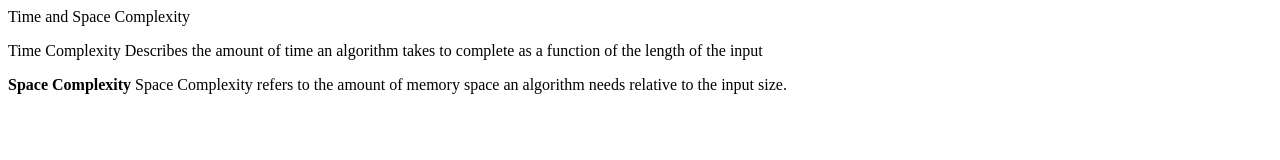
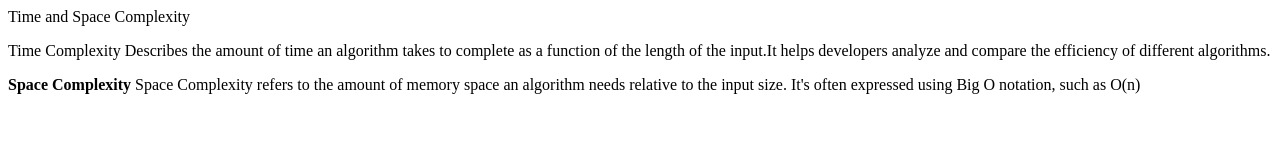
Before and after one commit to acciojob/time-and-space-complexity-nisha-salunkhe272, a website: page main.html in a window 1280 px wide. Drawn offline with Linux system fonts and the light colour scheme.

Commit message:
created a submission

```diff
--- a/main.html
+++ b/main.html
@@ -8,8 +8,8 @@
 
 <body
     <h1>Time and Space Complexity</h1>
-	<p>Time Complexity Describes the amount of time an algorithm takes to complete as a function of the length of the input</p>
-	<p><b>Space Complexity</b> Space Complexity refers to the amount of memory space an algorithm needs relative to the input size.</p>
+	<p>Time Complexity Describes the amount of time an algorithm takes to complete as a function of the length of the input.It helps developers analyze and compare the efficiency of different algorithms.</p>
+	<p><b>Space Complexity</b> Space Complexity refers to the amount of memory space an algorithm needs relative to the input size. It's often expressed using Big O notation, such as O(n)</p>
 
 
 
```
